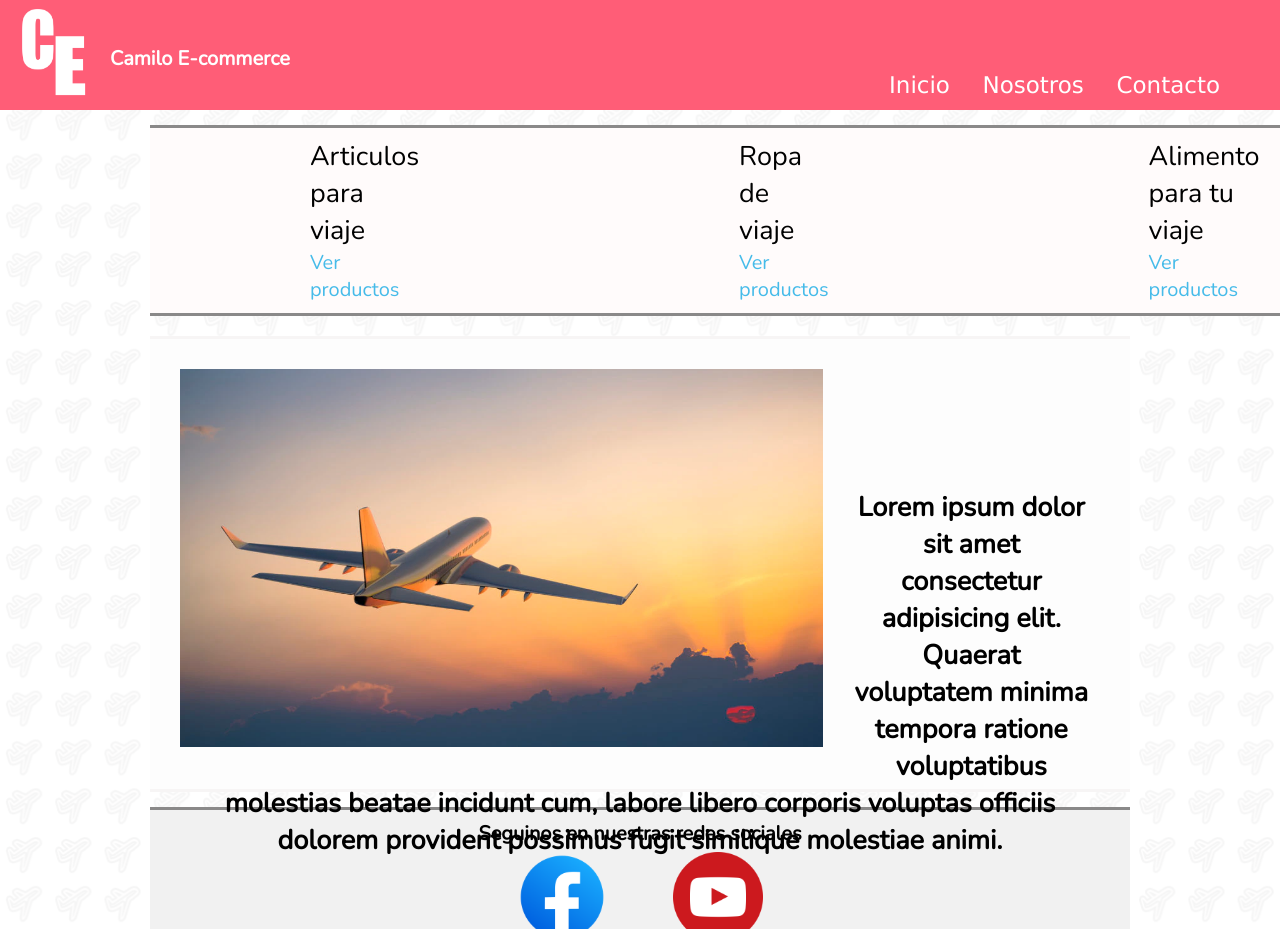
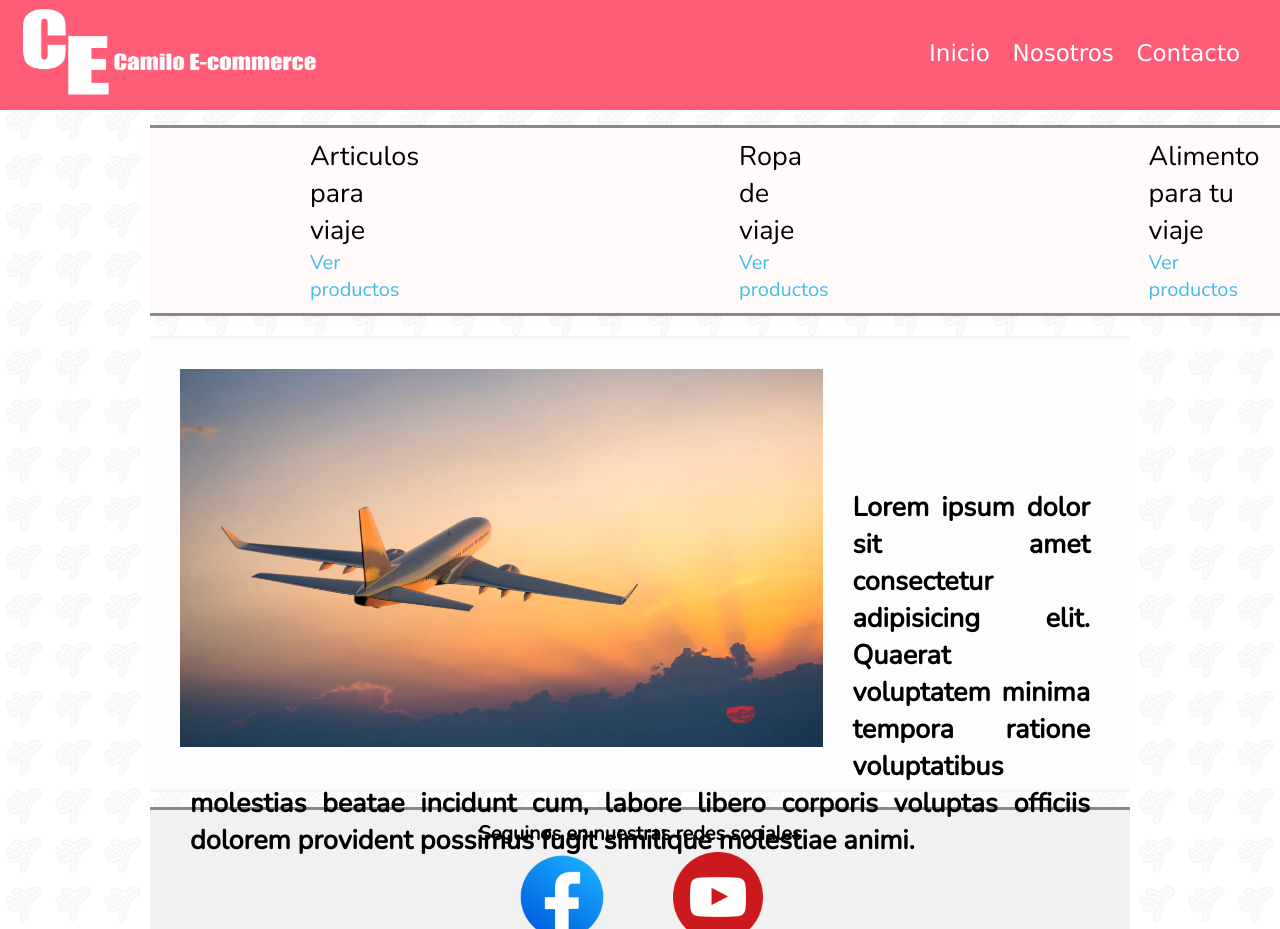
Before and after one commit to robertocolman/Camilo.E-commerse, a plain HTML site: page index.html in a window 1280 px wide. Shown: the top 929 px of the page. Drawn offline with nearby package versions, Linux system fonts and the light colour scheme.

Commit message:
se cambió el logo

```diff
--- a/css/style.css
+++ b/css/style.css
@@ -22,13 +22,13 @@ nav{
 
 }
 
-    nav h1{
+    /* nav h1{
         font-size: 2rem;
         padding-top: 45px;
-    }
+    } */
 
     nav a img{
-        width: 70px;
+        width: 300px;
         height: 90px;
         padding: 7px 20px;
         float: left;
@@ -36,12 +36,14 @@ nav{
     }
 
     nav div ul{
-        padding-right: 60px;
+        padding-right: 40px;
     }
 
     nav ul li{
         display: inline-block;
-		margin-left: 30px;
+		margin-top: 40px;
+        margin-left: 20px;
+
     }
 
         nav ul li a{
@@ -155,8 +157,8 @@ footer{
     text-align: right;
 }
 
-.text-center{
-    text-align: center;
+.text-justify{
+    text-align: justify;
 }
 
 .text-left{
--- a/index.html
+++ b/index.html
@@ -11,9 +11,9 @@
 <body>
     <nav class="bgPink">
         <a href="index.html">
-            <img src="img/logo2.png" alt="Logo de camilo E-commerce">
+            <img src="img/logo3.png" alt="Logo de camilo E-commerce">
         </a>
-        <h1>Camilo E-commerce</h1>
+        <!-- <h1>Camilo E-commerce</h1> -->
         <div id="navButtons">
             <ul class="text-right">
                 <li>
@@ -54,9 +54,9 @@
             </ul>
         </section>
     </main>
-    <header class="text-center mainPicture">
+    <header>
         <img src="img/imagen1.jpg" alt="Imagen Central">
-        <h2 class="text-center">Lorem ipsum dolor sit amet consectetur adipisicing elit. Quaerat voluptatem minima tempora ratione voluptatibus molestias beatae incidunt cum, labore libero corporis voluptas officiis dolorem provident possimus fugit similique molestiae animi.</h2>
+        <h2 class="text-justify">Lorem ipsum dolor sit amet consectetur adipisicing elit. Quaerat voluptatem minima tempora ratione voluptatibus molestias beatae incidunt cum, labore libero corporis voluptas officiis dolorem provident possimus fugit similique molestiae animi.</h2>
     </header>
     <footer class="text-center pie">
         <h3 class="pieTitulo">
```
Also changed, not shown: img/logo3.png (added).
